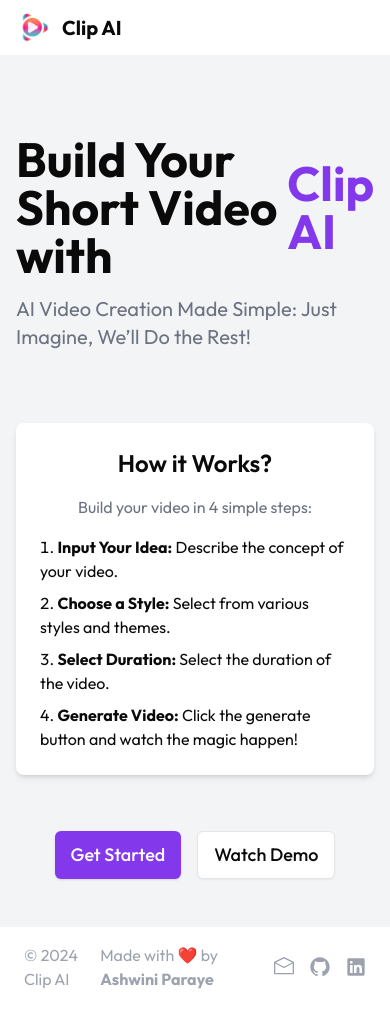
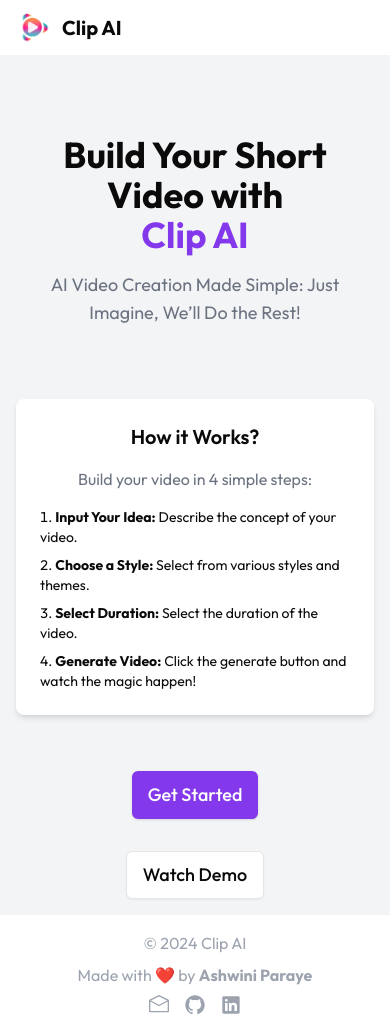
Before and after one commit to AshwiniParaye1/AI-Video-Generator, a Next.js app: page / in a window 390 px wide. Before the commit the page ends 1007 px from the top, so only its background shows below. Built offline with nearby package versions, Linux system fonts and the light colour scheme; no server answers.

Commit message:
fix for mobile devices

```diff
--- a/app/dashboard/_components/Footer.jsx
+++ b/app/dashboard/_components/Footer.jsx
@@ -8,12 +8,14 @@ import React from "react";
 
 function Footer() {
   return (
-    <div className="py-4 px-6 flex justify-between items-center">
+    <div className="py-4 px-6 flex flex-col md:flex-row justify-between items-center">
       {/* Copyright Section */}
-      <div className="text-gray-400">© {new Date().getFullYear()} Clip AI</div>
+      <div className="text-gray-400 text-center md:text-left mb-2 md:mb-0">
+        © {new Date().getFullYear()} Clip AI
+      </div>
 
       {/* Made by Section with Contact and Social Media Icons */}
-      <div>
+      <div className="text-center mb-2 md:mb-0">
         <p className="text-gray-400">
           Made with ❤️ by{" "}
           <span className="font-bold hover:text-gray-500 transition">
@@ -25,7 +27,7 @@ function Footer() {
       </div>
 
       {/* Contact and Social Media Icons */}
-      <div className="flex gap-4">
+      <div className="flex gap-4 justify-center md:justify-end">
         <Link
           href="mailto:ashwiniparaye9309@gmail.com"
           className="text-gray-400 hover:text-gray-500 transition"
--- a/app/page.js
+++ b/app/page.js
@@ -7,6 +7,7 @@ import Footer from "./dashboard/_components/Footer";
 export default function Home() {
   return (
     <div className="flex flex-col min-h-screen">
+      {/* Header */}
       <div className="p-3 px-5 flex items-center justify-between shadow-md">
         <Link href={"/"}>
           <div className="flex gap-3 items-center">
@@ -19,25 +20,26 @@ export default function Home() {
         </div>
       </div>
 
+      {/* Main Content */}
       <main className="flex flex-col items-center flex-grow bg-gray-100 p-4">
-        <div className="flex flex-row items-center text-5xl font-bold mt-16 mb-4">
-          <span className="mr-1">Build Your Short Video with</span>
+        <div className="flex flex-col items-center text-4xl md:text-5xl font-bold mt-16 mb-4 text-center">
+          <span>Build Your Short Video with</span>
           <span className="text-primary"> Clip AI</span>
         </div>
         <div>
-          <p className="text-gray-500 text-xl mb-8 max-w-xl">
+          <p className="text-gray-500 text-lg md:text-xl mb-8 max-w-xl text-center">
             AI Video Creation Made Simple: Just Imagine, We’ll Do the Rest!
           </p>
         </div>
 
         <div className="bg-white shadow-md rounded-lg p-6 max-w-2xl w-full mt-10">
-          <h2 className="text-2xl font-semibold mb-4 text-center">
+          <h2 className="text-xl md:text-2xl font-semibold mb-4 text-center">
             How it Works?
           </h2>
           <p className="text-gray-500 mb-4 text-center">
             Build your video in 4 simple steps:
           </p>
-          <ul className="list-decimal list-inside">
+          <ul className="list-decimal list-inside text-sm md:text-base">
             <li className="mb-2">
               <strong>Input Your Idea:</strong> Describe the concept of your
               video.
@@ -50,29 +52,29 @@ export default function Home() {
               <strong>Select Duration:</strong> Select the duration of the
               video.
             </li>
-            <li className="">
+            <li>
               <strong>Generate Video:</strong> Click the generate button and
               watch the magic happen!
             </li>
           </ul>
         </div>
 
-        <div className="flex flex-row items-center mt-10">
+        <div className="flex flex-col md:flex-row items-center mt-10">
           <Link href="/dashboard/create-new">
             <Button
               size="xl"
-              className="mt-4 mb-8 px-4 py-2 mr-4 bg-primary text-white rounded-md hover:bg-primary/90 transition"
+              className="mt-4 mb-4 md:mb-0 md:mr-4 px-4 py-2 bg-primary text-white rounded-md hover:bg-primary/90 transition"
             >
               Get Started
             </Button>
           </Link>
 
-          {/* add demo video link */}
+          {/* Add demo video link */}
           <Link href="#">
             <Button
               size="xl"
               variant="outline"
-              className="mt-4 mb-8 px-4 py-2 rounded-md transition"
+              className="mt-4 px-4 py-2 rounded-md transition"
             >
               Watch Demo
             </Button>
```
